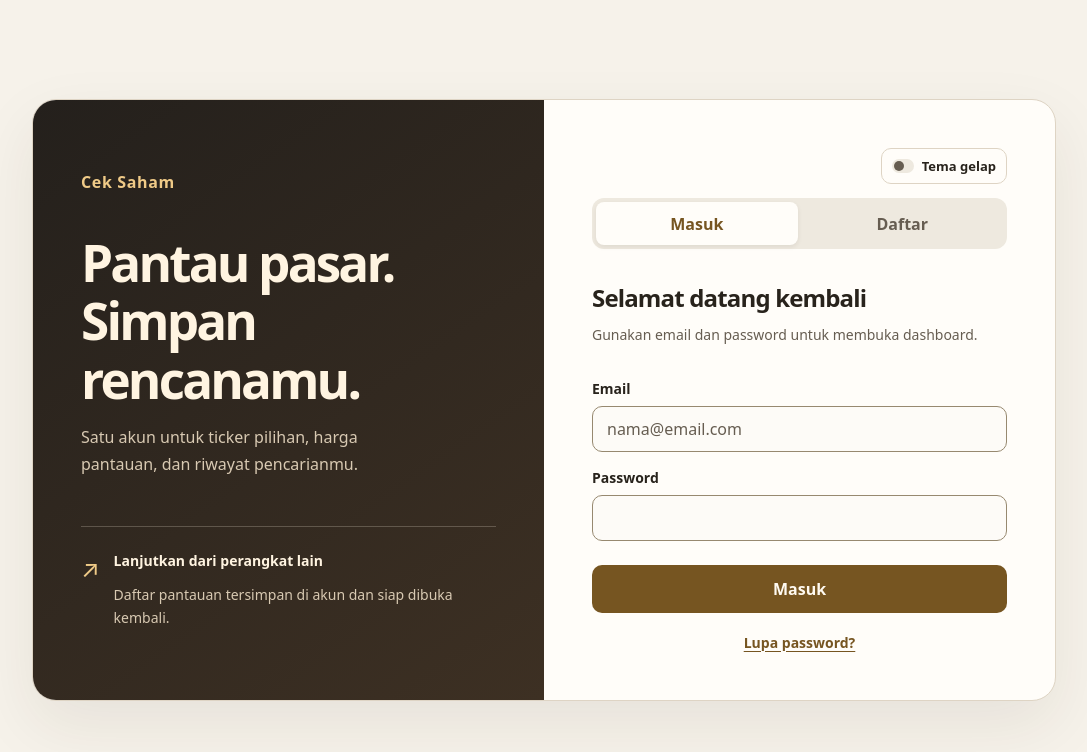
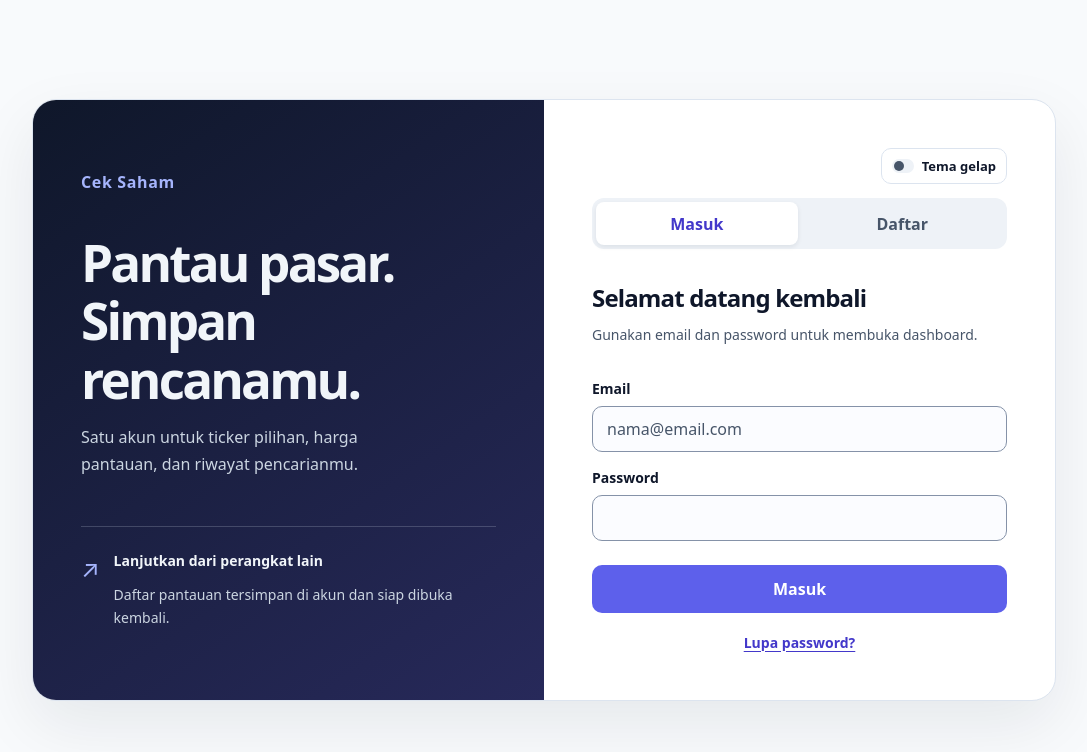
Before and after one commit to PutraSaputraa/Se_ticker, a React (Vite) app: page / in a window 1280 px wide. Shown: the top 752 px of the page, without its empty margins (96-1183 px from the left). Built offline with nearby package versions, Linux system fonts and the light colour scheme; no server answers.

Commit message:
feat: update color scheme and accent variables for improved UI consistency

```diff
--- a/src/App.css
+++ b/src/App.css
@@ -5,21 +5,23 @@
   background: var(--page);
   font-synthesis: none;
 
-  --page: #f6f2ea;
-  --surface: #fffdf9;
-  --surface-muted: #faf7f0;
-  --surface-tint: #eee9df;
-  --field: #fdfbf7;
-  --text: #28231c;
-  --muted: #665d51;
-  --border: #ded4c4;
-  --field-border: #978970;
-  --accent: #765521;
-  --accent-hover: #614318;
-  --accent-ink: #fffaf1;
-  --accent-soft: #f4ead7;
-  --accent-soft-hover: #ecdfc7;
-  --focus: #946820;
+  --page: #f8fafc;
+  --surface: #ffffff;
+  --surface-muted: var(--page);
+  --surface-tint: #eef2f7;
+  --field: #fbfcff;
+  --text: #0f172a;
+  --muted: #475569;
+  --border: #dce4ef;
+  --field-border: #8592a8;
+  --accent: #6366f1;
+  --accent-text: #4338ca;
+  --accent-fill: #5d60eb;
+  --accent-hover: #4f46e5;
+  --accent-ink: #ffffff;
+  --accent-soft: #e0e7ff;
+  --accent-soft-hover: #d5dfff;
+  --focus: #4f46e5;
 
   --positive: #17624a;
   --positive-soft: #e4f2e9;
@@ -35,36 +37,34 @@
   --info: #355777;
   --info-soft: #e7edf4;
 
-  --panel-start: #24201c;
-  --panel-end: #3d3023;
-  --panel-ink: #fff4e1;
-  --panel-muted: #d8c9b2;
-  --panel-accent: #efca87;
-  --panel-line: rgb(255 244 225 / 0.22);
-  --panel-hover: rgb(255 244 225 / 0.12);
-  --shadow: rgb(57 40 22 / 0.08);
-  --shadow-raised: rgb(57 40 22 / 0.16);
-  --chart-overlay: rgb(255 253 249 / 0.68);
+  --panel-start: #0f172a;
+  --panel-end: #27295a;
+  --panel-ink: #f1f5f9;
+  --panel-muted: #cbd5e1;
+  --panel-accent: #a5b4fc;
+  --panel-line: rgb(203 213 225 / 0.22);
+  --panel-hover: rgb(203 213 225 / 0.12);
+  --shadow: rgb(15 23 42 / 0.08);
+  --shadow-raised: rgb(15 23 42 / 0.16);
+  --chart-overlay: rgb(248 250 252 / 0.68);
   --radius: 1.125rem;
 }
 
 :root[data-theme="dark"] {
   color-scheme: dark;
-  --page: #141518;
-  --surface: #1d1f23;
-  --surface-muted: #23252a;
-  --surface-tint: #2b2d32;
-  --field: #202227;
-  --text: #f4efe5;
-  --muted: #bfb6a8;
-  --border: #3c3b3a;
-  --field-border: #7a7164;
-  --accent: #dfbf82;
-  --accent-hover: #efd099;
-  --accent-ink: #2a1f11;
-  --accent-soft: #352d21;
-  --accent-soft-hover: #433625;
-  --focus: #f0cd8d;
+  --page: #0b0f19;
+  --surface: #1e293b;
+  --surface-muted: #243249;
+  --surface-tint: #2b3a52;
+  --field: #141e2f;
+  --text: #f1f5f9;
+  --muted: #b6c3d7;
+  --border: #394b64;
+  --field-border: #798aa8;
+  --accent-text: #b4c0ff;
+  --accent-soft: #303b60;
+  --accent-soft-hover: #344174;
+  --focus: #a5b4fc;
 
   --positive: #81d7a9;
   --positive-soft: #243b30;
@@ -81,7 +81,7 @@
 
   --shadow: rgb(0 0 0 / 0.22);
   --shadow-raised: rgb(0 0 0 / 0.42);
-  --chart-overlay: rgb(29 31 35 / 0.74);
+  --chart-overlay: rgb(30 41 59 / 0.74);
 }
 
 * {
@@ -93,7 +93,7 @@ body {
 }
 
 a {
-  color: var(--accent);
+  color: var(--accent-text);
 }
 
 button,
@@ -214,7 +214,7 @@ input:disabled {
 
 .auth-tabs button[aria-pressed="true"] {
   background: var(--surface);
-  color: var(--accent);
+  color: var(--accent-text);
   box-shadow: 0 0.125rem 0.3rem var(--shadow);
 }
 
@@ -274,7 +274,7 @@ input:disabled {
   padding: 0;
   border: 0;
   background: none;
-  color: var(--accent);
+  color: var(--accent-text);
   font-size: 0.875rem;
   font-weight: 650;
   text-decoration: underline;
@@ -312,7 +312,7 @@ input:disabled {
 .theme-toggle[aria-pressed="true"] {
   border-color: var(--field-border);
   background: var(--accent-soft);
-  color: var(--accent);
+  color: var(--accent-text);
 }
 
 .theme-toggle-indicator {
@@ -364,7 +364,7 @@ input:disabled {
   border: 1px solid var(--border);
   border-radius: 0.625rem;
   background: var(--surface);
-  color: var(--accent);
+  color: var(--accent-text);
   font-size: 0.8125rem;
   font-weight: 650;
 }
@@ -522,7 +522,7 @@ input:disabled {
 }
 
 .intro .eyebrow {
-  color: var(--accent);
+  color: var(--accent-text);
   font-size: 0.75rem;
   font-weight: 750;
   letter-spacing: 0.12em;
@@ -601,7 +601,7 @@ h1 {
   padding-inline: clamp(0.875rem, 3vw, 1.25rem);
   border: 0;
   border-radius: 0.625rem;
-  background: var(--accent);
+  background: var(--accent-fill);
   color: var(--accent-ink);
   font-weight: 700;
 }
@@ -645,7 +645,7 @@ h1 {
   border: 1px solid var(--border);
   border-radius: 999px;
   background: var(--accent-soft);
-  color: var(--accent);
+  color: var(--accent-text);
   font-size: 0.8125rem;
   font-weight: 650;
   overflow-wrap: anywhere;
@@ -677,7 +677,7 @@ h1 {
   height: 2.375rem;
   border-radius: 0.625rem;
   background: var(--accent-soft);
-  color: var(--accent);
+  color: var(--accent-text);
   font-weight: 800;
 }
 
@@ -792,7 +792,7 @@ h1 {
   border: 1px solid var(--border);
   border-radius: 0.375rem;
   background: var(--accent-soft);
-  color: var(--accent);
+  color: var(--accent-text);
   font-size: 0.75rem;
   font-weight: 750;
   letter-spacing: 0.05em;
@@ -1020,7 +1020,7 @@ h1 {
   min-height: 1.5rem;
   border-radius: 0.375rem;
   background: var(--accent-soft);
-  color: var(--accent);
+  color: var(--accent-text);
   font-weight: 750;
 }
 
@@ -1104,12 +1104,12 @@ h1 {
 }
 
 .candle-timeframe-btn:hover {
-  color: var(--accent);
+  color: var(--accent-text);
 }
 
 .candle-timeframe-btn--active {
   background: var(--surface);
-  color: var(--accent);
+  color: var(--accent-text);
   box-shadow: 0 0.0625rem 0.25rem var(--shadow);
 }
 
@@ -1518,7 +1518,7 @@ h1 {
   border: 1px solid var(--field-border);
   border-radius: 999px;
   background: transparent;
-  color: var(--accent);
+  color: var(--accent-text);
   font-size: 0.8125rem;
   font-weight: 700;
   white-space: nowrap;
@@ -1614,7 +1614,7 @@ h1 {
   padding: 0.55rem 1.1rem;
   border: 0;
   border-radius: 0.625rem;
-  background: var(--accent);
+  background: var(--accent-fill);
   color: var(--accent-ink);
   font-weight: 600;
   white-space: nowrap;
@@ -1651,7 +1651,7 @@ h1 {
   place-items: center;
   border-radius: 50%;
   background: var(--accent-soft);
-  color: var(--accent);
+  color: var(--accent-text);
   font-size: 0.8125rem;
   font-weight: 700;
 }
@@ -1706,7 +1706,7 @@ h1 {
   border: 1.5px solid var(--accent);
   border-radius: 0.625rem;
   background: transparent;
-  color: var(--accent);
+  color: var(--accent-text);
   font-size: 1.25rem;
   font-weight: 600;
   line-height: 1;
@@ -1714,7 +1714,7 @@ h1 {
 }
 
 .breakout-add:hover:not(:disabled) {
-  background: var(--accent);
+  background: var(--accent-fill);
   color: var(--accent-ink);
 }
 
@@ -1779,7 +1779,7 @@ h1 {
   border: 1px solid var(--field-border);
   border-radius: 0.5rem;
   background: var(--field);
-  color: var(--accent);
+  color: var(--accent-text);
   font: inherit;
   font-weight: 600;
 }
@@ -1788,7 +1788,7 @@ h1 {
   padding: 0.15rem 0.45rem;
   border-radius: 0.375rem;
   background: var(--accent-soft);
-  color: var(--accent);
+  color: var(--accent-text);
   font-size: 0.6875rem;
   font-weight: 700;
   letter-spacing: 0.04em;
@@ -1815,7 +1815,7 @@ h1 {
 }
 
 .breakout-meta strong {
-  color: var(--accent);
+  color: var(--accent-text);
   font-weight: 600;
 }
 
@@ -1845,12 +1845,12 @@ h1 {
 }
 
 .topnav-link:hover {
-  color: var(--accent);
+  color: var(--accent-text);
   background: var(--accent-soft);
 }
 
 .topnav-link--active {
-  color: var(--accent);
+  color: var(--accent-text);
   background: var(--accent-soft);
 }
 
@@ -1908,7 +1908,7 @@ h1 {
 
 .home-card h3 {
   margin: 0 0 0.375rem;
-  color: var(--accent);
+  color: var(--accent-text);
   font-size: 1.0625rem;
 }
 
@@ -1932,7 +1932,7 @@ h1 {
 }
 
 .breadcrumb a:hover {
-  color: var(--accent);
+  color: var(--accent-text);
 }
 
 .detail-status {
@@ -2319,7 +2319,7 @@ h1 {
   background: var(--field);
   font: inherit;
   font-weight: 600;
-  color: var(--accent);
+  color: var(--accent-text);
 }
 
 .backtest-input {
@@ -2420,7 +2420,7 @@ h1 {
 .symbol-badge--link:hover {
   border-color: var(--accent);
   background: var(--accent-soft);
-  color: var(--accent);
+  color: var(--accent-text);
 }
 
 .trend-score--loading,
```
